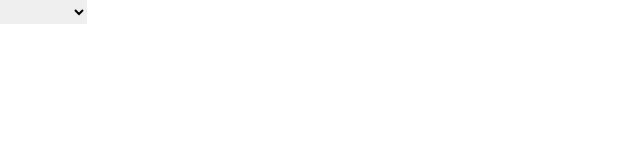
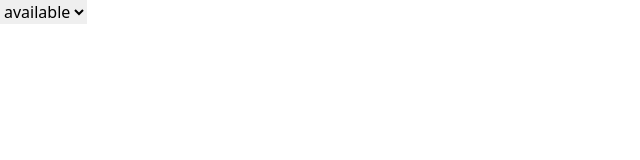
Before and after one commit to rxMATTEO/nsign-petstore, a Nuxt app: page / in a window 1280 px wide. Shown: the top 160 px of the page, without its empty margins (0-640 px from the left). Built offline with nearby package versions, Linux system fonts and the light colour scheme.

Commit message:
Add initial status

```diff
--- a/components/StatusSelect.vue
+++ b/components/StatusSelect.vue
@@ -6,12 +6,13 @@ const petStore = usePetStore();
 const statuses = ref(Object.values(petStore.getStatus));
 
 const emits = defineEmits(['change']);
-const selected = ref(null);
+const selected = ref(statuses.value[0]);
+emits('change', selected.value);
 </script>
 
 <template>
   <select v-model="selected" @change="emits('change', selected)">
-    <option v-for="status in statuses" :key="status as string">
+    <option v-for="(status) in statuses" :key="status as string">
       {{ status }}
     </option>
   </select>
```
